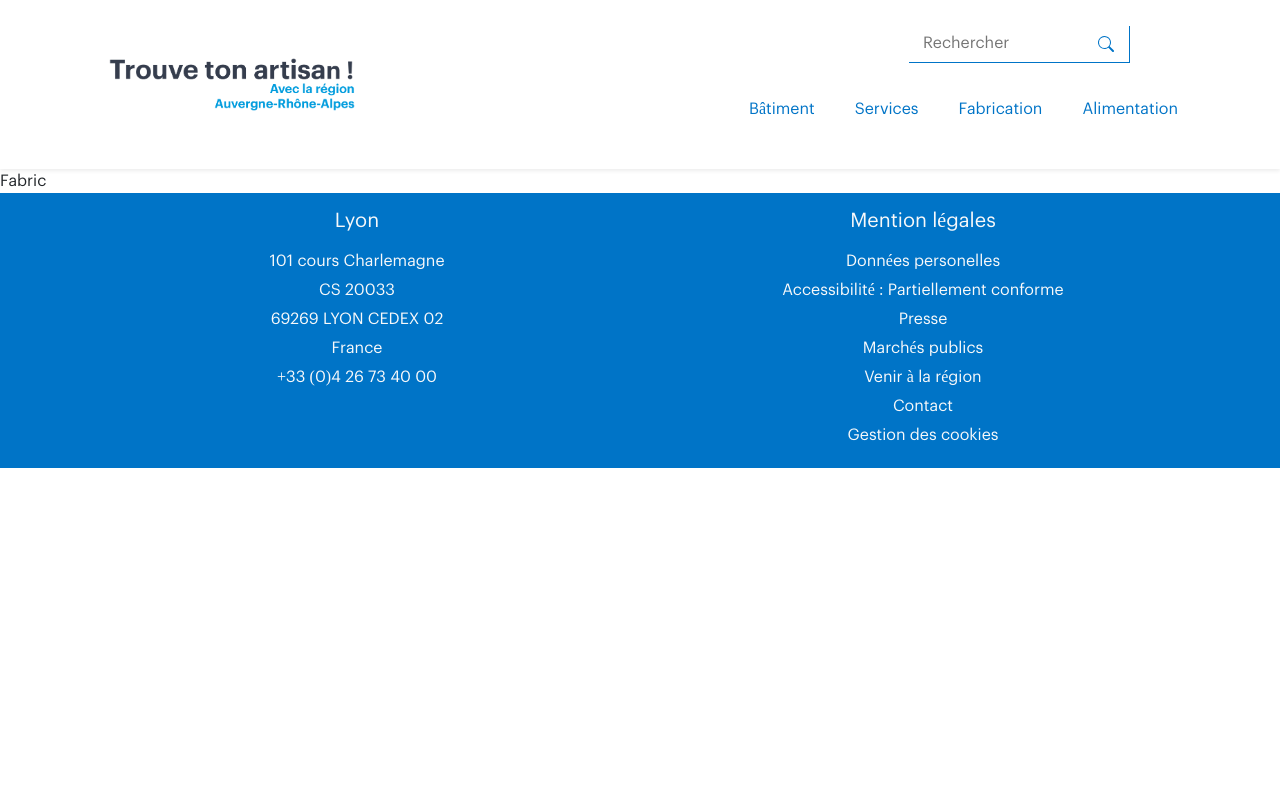
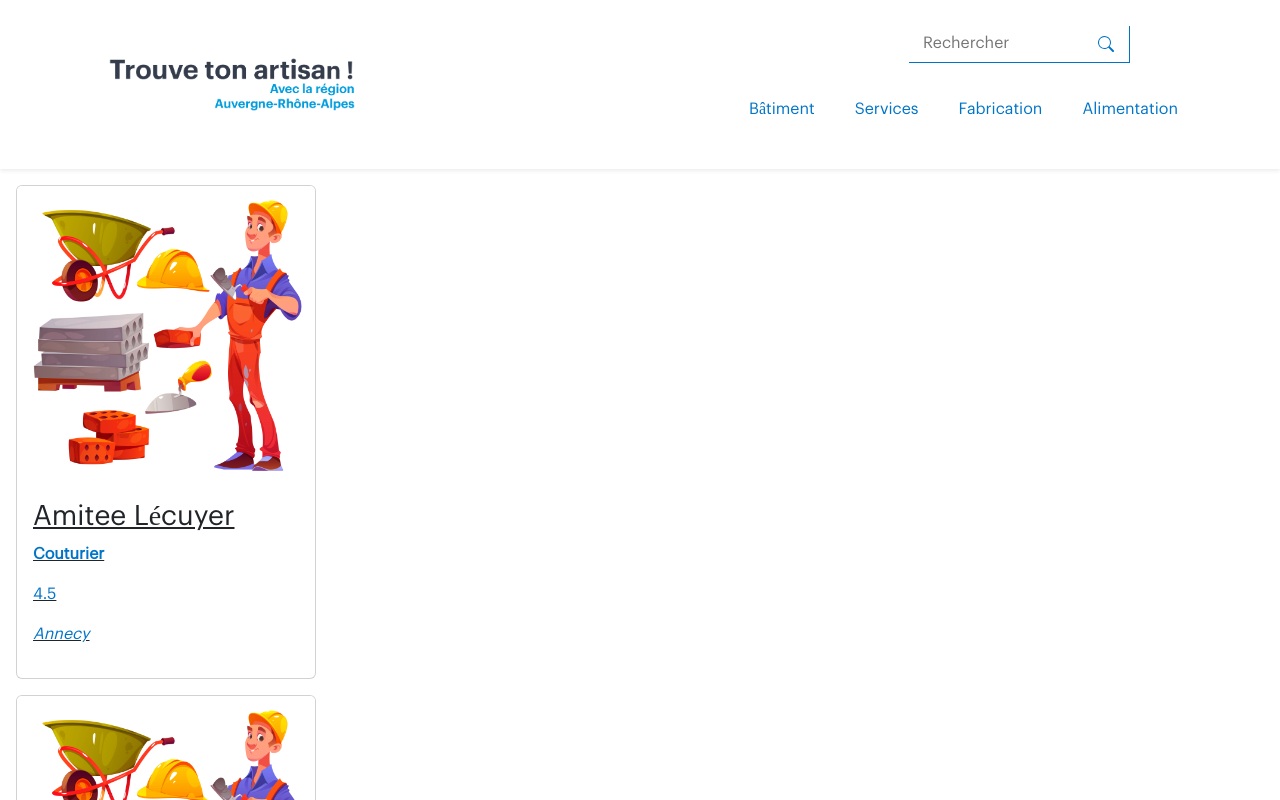
Before and after one commit to Dada-nol/TrouveTonArtisan, a React (Create React App) app: page /Fabrication in a window 1280 px wide. Shown: the top 800 px of the page. Built offline with nearby package versions, Linux system fonts and the light colour scheme.

Commit message:
add context, props and categoryPages

```diff
--- a/src/App.js
+++ b/src/App.js
@@ -1,13 +1,13 @@
 import React from "react";
 import Router from "./Components/Router";
-import ArtisanContext from "./Context/Context";
+import ArtisanContextProvider from "./Context/ArtisanContext";
 
 function App() {
   return (
     <div className="App">
-      <ArtisanContext>
+      <ArtisanContextProvider>
         <Router></Router>
-      </ArtisanContext>
+      </ArtisanContextProvider>
     </div>
   );
 }
--- a/src/Components/CardList.jsx
+++ b/src/Components/CardList.jsx
@@ -6,8 +6,7 @@ function CardList() {
   return (
     <div className="card-list container ">
       <div className="row d-flex justify-content-center">
-        {datas.map((datas) => {
-          return (
+        {datas.map((datas) => (
           <Card
             key={datas.id}
             name={datas.name}
@@ -15,8 +14,7 @@ function CardList() {
             location={datas.location}
             specialty={datas.specialty}
           ></Card>
-          );
-        })}
+        ))}
       </div>
     </div>
   );
--- a/src/Components/Router.jsx
+++ b/src/Components/Router.jsx
@@ -1,11 +1,8 @@
 import React from "react";
 import { BrowserRouter, Outlet, Route, Routes } from "react-router-dom";
-import Alimentation from "../Pages/Alimentation";
-import Artisan from "../Pages/Artisan";
-import Bâtiment from "../Pages/Batiment";
-import Fabrication from "../Pages/Fabrication";
+import ArtisanCategory from "../Pages/ArtisanCategory";
+import Artisan from "../Pages/ArtisanDetail";
 import Home from "../Pages/Home";
-import Services from "../Pages/Services";
 import Footer from "./Footer";
 import NavBar from "./Nav";
 
@@ -28,10 +25,22 @@ function Router() {
         <Routes>
           <Route path="/" element={<Layout></Layout>}>
             <Route path="/" element={<Home />}></Route>
-            <Route path="/Bâtiment" element={<Bâtiment />}></Route>
-            <Route path="/Services" element={<Services />}></Route>
-            <Route path="/Alimentation" element={<Alimentation />}></Route>
-            <Route path="/Fabrication" element={<Fabrication />}></Route>
+            <Route
+              path="/Bâtiment"
+              element={<ArtisanCategory category="Bâtiment" />}
+            ></Route>
+            <Route
+              path="/Services"
+              element={<ArtisanCategory category="Services" />}
+            ></Route>
+            <Route
+              path="/Alimentation"
+              element={<ArtisanCategory category="Alimentation" />}
+            ></Route>
+            <Route
+              path="/Fabrication"
+              element={<ArtisanCategory category="Fabrication" />}
+            ></Route>
             <Route path="/Artisan/" element={<Artisan></Artisan>}>
               <Route path=":id" element={<Artisan></Artisan>}></Route>
             </Route>
--- a/src/Pages/Alimentation.jsx
+++ /dev/null
@@ -1,18 +0,0 @@
-import React from "react";
-/* import NavBar from "../Nav"; */
-
-function Alimentation() {
-  return (
-    <>
-      {/* <NavBar
-        alimentation="active"
-        batiment=""
-        fabrication=""
-        services=""
-      ></NavBar> */}
-      <div>Alim</div>
-    </>
-  );
-}
-
-export default Alimentation;
--- a/src/Pages/Artisan.jsx
+++ /dev/null
@@ -1,7 +0,0 @@
-import React from "react";
-
-function Artisan() {
-  return <p></p>;
-}
-
-export default Artisan;
--- /dev/null
+++ b/src/Pages/ArtisanCategory.jsx
@@ -0,0 +1,29 @@
+import React, { useContext } from "react";
+import Card from "../Components/Card";
+import { ArtisanContext } from "../Context/ArtisanContext";
+
+function ArtisanCategory(props) {
+  const { datas } = useContext(ArtisanContext);
+
+  return (
+    <div className="artisan-category">
+      {datas.map((datas) => {
+        if (props.category === datas.category) {
+          return (
+            <Card
+              key={datas.id}
+              name={datas.name}
+              note={datas.note}
+              location={datas.location}
+              specialty={datas.specialty}
+            ></Card>
+          );
+        } else {
+          return null;
+        }
+      })}
+    </div>
+  );
+}
+
+export default ArtisanCategory;
--- /dev/null
+++ b/src/Pages/ArtisanDetail.jsx
@@ -0,0 +1,7 @@
+import React from "react";
+
+function ArtisanDetail() {
+  return <div>ArtisanDetail</div>;
+}
+
+export default ArtisanDetail;
--- a/src/Pages/Batiment.jsx
+++ /dev/null
@@ -1,13 +0,0 @@
-import React from "react";
-import CardList from "../Components/CardList";
-/* import NavBar from "../Nav"; */
-
-function Bâtiment() {
-  return (
-    <>
-      <CardList></CardList>
-    </>
-  );
-}
-
-export default Bâtiment;
--- a/src/Pages/Fabrication.jsx
+++ /dev/null
@@ -1,18 +0,0 @@
-import React from "react";
-/* import NavBar from "../Nav"; */
-
-function Fabrication() {
-  return (
-    <>
-      {/* <NavBar
-        fabrication="active"
-        batiment=""
-        alimentation=""
-        services=""
-      ></NavBar> */}
-      <div>Fabric</div>
-    </>
-  );
-}
-
-export default Fabrication;
--- a/src/Pages/Home.jsx
+++ b/src/Pages/Home.jsx
@@ -1,3 +1,6 @@
+import React from "react";
+import "../Css/style.css";
+
 const Home = () => {
   return (
     <>
--- a/src/Pages/Services.jsx
+++ /dev/null
@@ -1,18 +0,0 @@
-import React from "react";
-/* import NavBar from "../Nav"; */
-
-function Services() {
-  return (
-    <>
-      {/* <NavBar
-        services="active"
-        batiment=""
-        alimentation=""
-        fabrication=""
-      ></NavBar> */}
-      <div>Services</div>
-    </>
-  );
-}
-
-export default Services;
```
Also changed, not shown: src/Context/ArtisanContext.jsx (renamed from src/Context/Context.jsx). Lines whose indentation alone changed are shown as unchanged.
